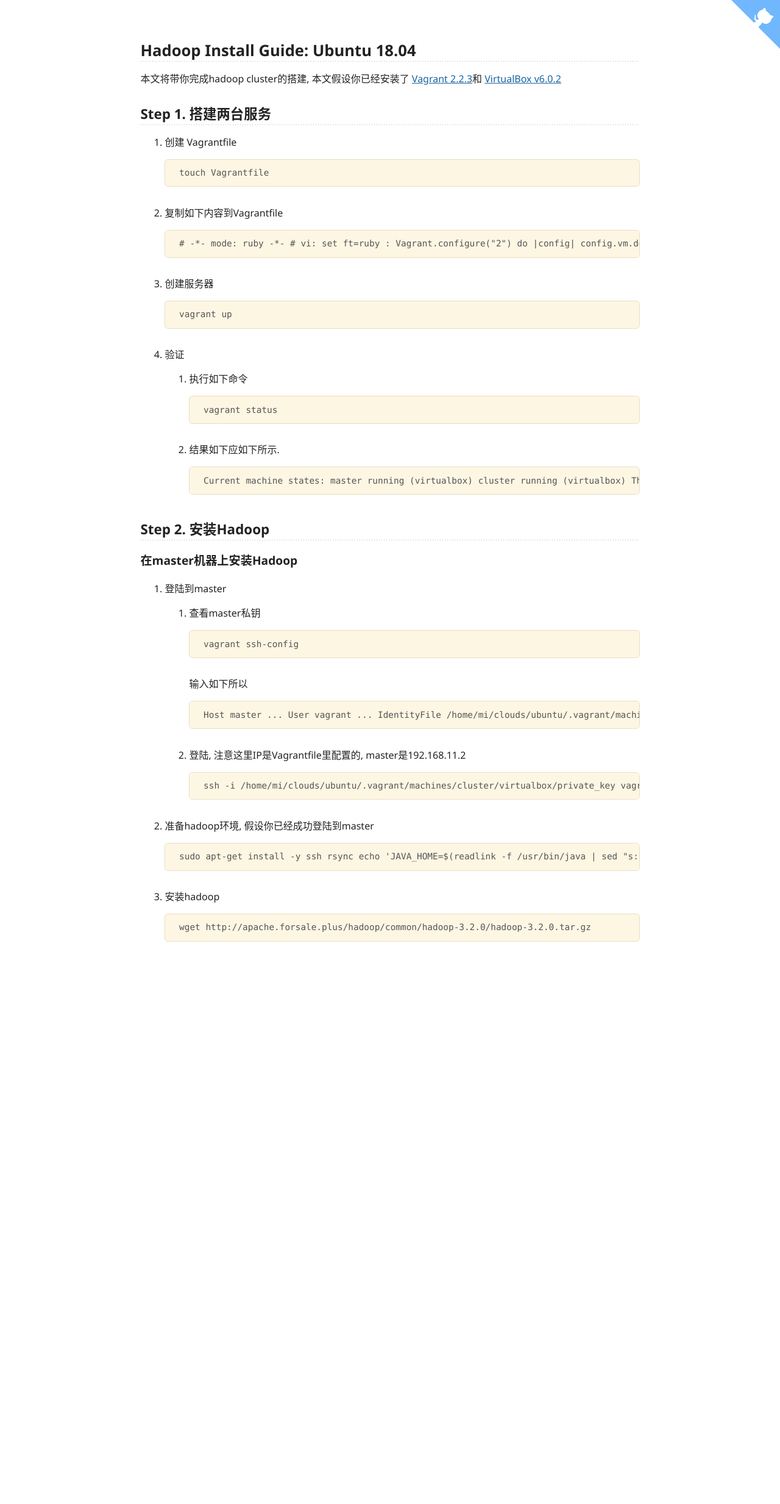
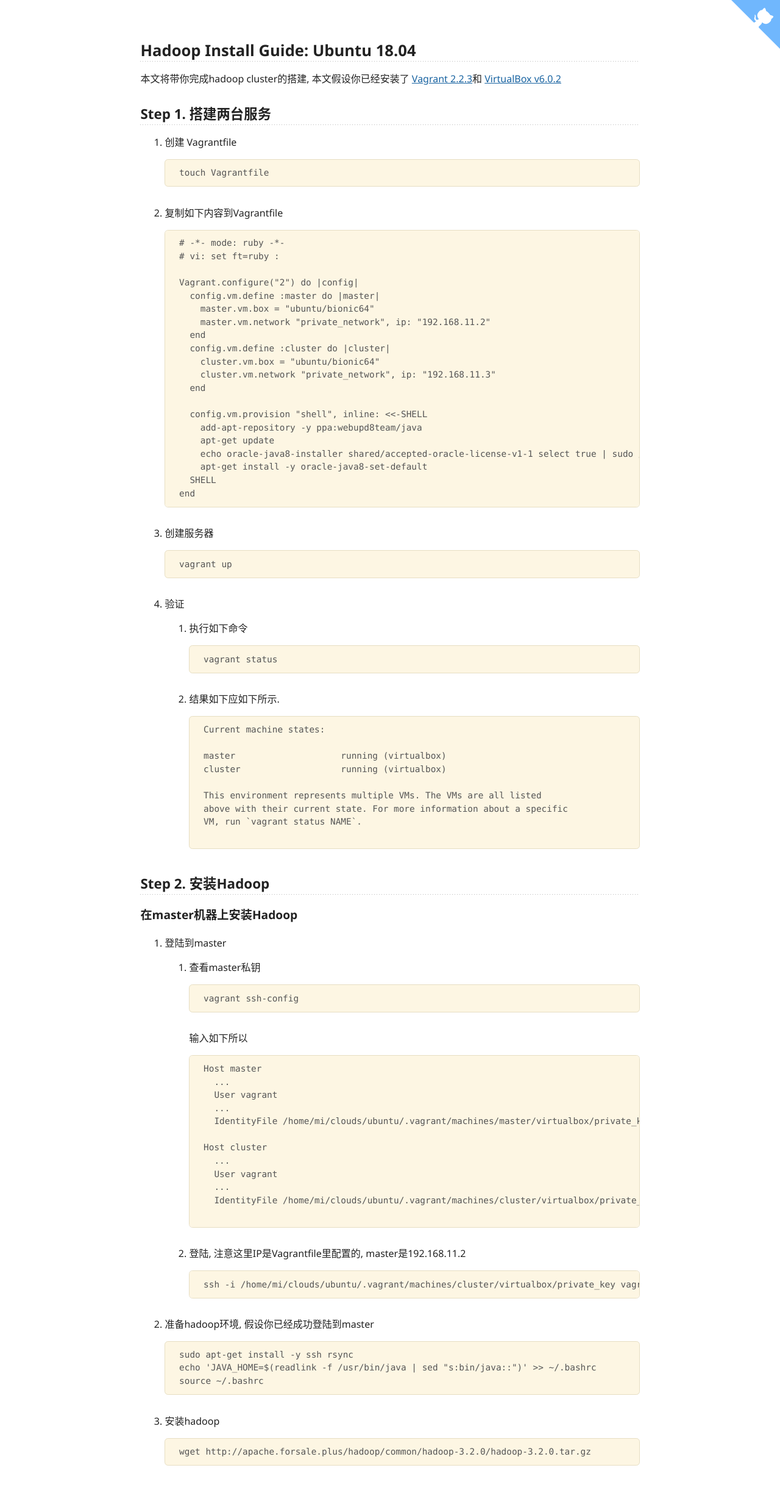
Before and after one commit to zwidny/zwidny.github.io, a Jekyll site: the page built from _posts/2019-02-01-hadoop-install-guide.md, in a window 1280 px wide. Shown: the whole page at 61% size. Built offline with Jekyll 4.4.1, drawn with Linux system fonts in a browser that asks for light colours; before the commit the page ends 1606 px from its top, so only the background shows below that.

Commit message:
修正格式错误

```diff
--- a/assets/css/markdown.css
+++ b/assets/css/markdown.css
@@ -111,7 +111,7 @@
 
 p code, li code {
     display: inline-block;
-    white-space: nowrap;
+    white-space: no-wrap;
     background: #fff;
     font-size: 0.9rem;
     line-height: 1.5em;
```
